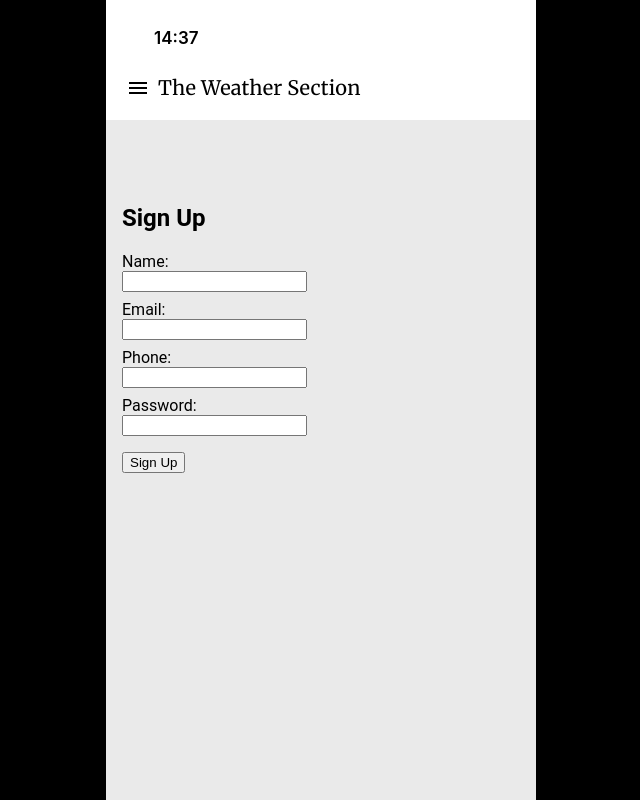
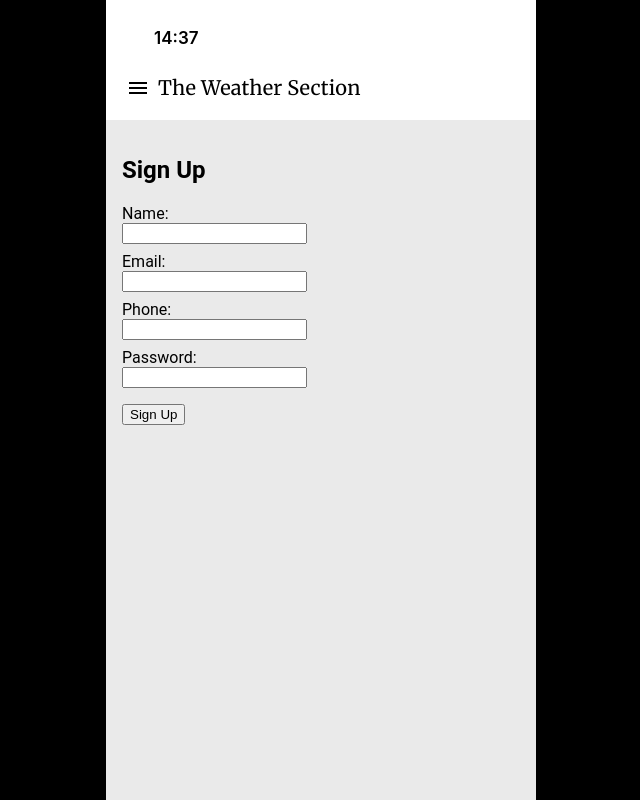
Before and after one commit to matthew-estes/fireteamproject, a React (Vite) app in the folder frontend/: page /signup in a window 1280 px wide. Shown: the whole page, without its empty margins (319-959 px from the left). Built offline with nearby package versions, Linux system fonts and the light colour scheme.

Commit message:
update alert banner css to match figma design; add horizontal scrolling

```diff
--- a/frontend/src/App.css
+++ b/frontend/src/App.css
@@ -12,5 +12,12 @@
   height: 100vh;
   background-color: #eaeaea;
   box-shadow: 0px 4px 6px rgba(0, 0, 0, 0.1);
-  overflow: hidden;
+  overflow-y: auto;
+  overflow-x: hidden;
+  padding-top: 0;
 }
+
+
+body::-webkit-scrollbar {
+  display: none; /* Hide scrollbar */
+}
--- a/frontend/src/App.jsx
+++ b/frontend/src/App.jsx
@@ -100,7 +100,7 @@
         const response = await axios.get('/fire-alerts');
         const fireData = response.data;
         if (fireData) {
-          setAlertMessage('🚨 New fire detected in your area!');
+          setAlertMessage('🚨 Fire Alert in this Area!');
           setAlertVisible(true);
 
 
--- a/frontend/src/components/AlertBanner/AlertBanner.css
+++ b/frontend/src/components/AlertBanner/AlertBanner.css
@@ -1,18 +1,26 @@
+@import url("https://fonts.googleapis.com/css2?family=Libre+Franklin:wght@400&display=swap");
+
 .alert-banner {
-  position: relative;
+  position: fixed;
   width: 430px;
-  top: 0; /* Start hidden above the screen */
-  left: 50;
-  right: 0;
+  height: 48px;
+  top: 110px;
+  left: 0;
   background-color: red;
   color: white;
   text-align: center;
-  padding: 15px;
-  font-size: 18px;
-  transition: top 0.5s ease-in-out; /* Animation to slide down */
-  z-index: -1;
+  padding: 1px;
+  font-family: "Libre Franklin", sans-serif;
+  font-size: 14px;
+  font-weight: 500;
+  z-index: 10;
+  transition: opacity 0.5s ease-in-out;
+  opacity: 0;
+  display: flex;
+  justify-content: center;
+  align-items: center;
 }
 
 .alert-banner.visible {
-  z-index: 1; /* When visible, it slides down into view */
+  opacity: 1;
 }
--- a/frontend/src/components/NavigationDrawer/NavigationDrawer.jsx
+++ b/frontend/src/components/NavigationDrawer/NavigationDrawer.jsx
@@ -34,6 +34,7 @@
             >
               {location.name}
             </ListItem>
+
           ))}
         </List>
       </div>
```
